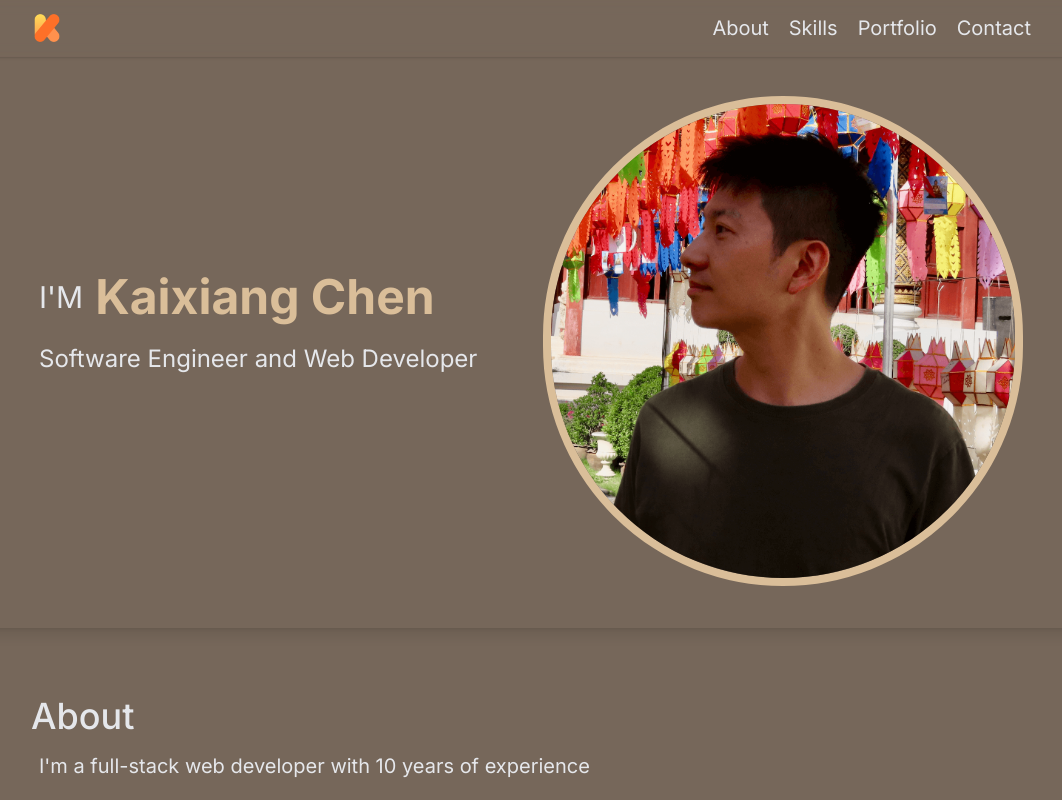
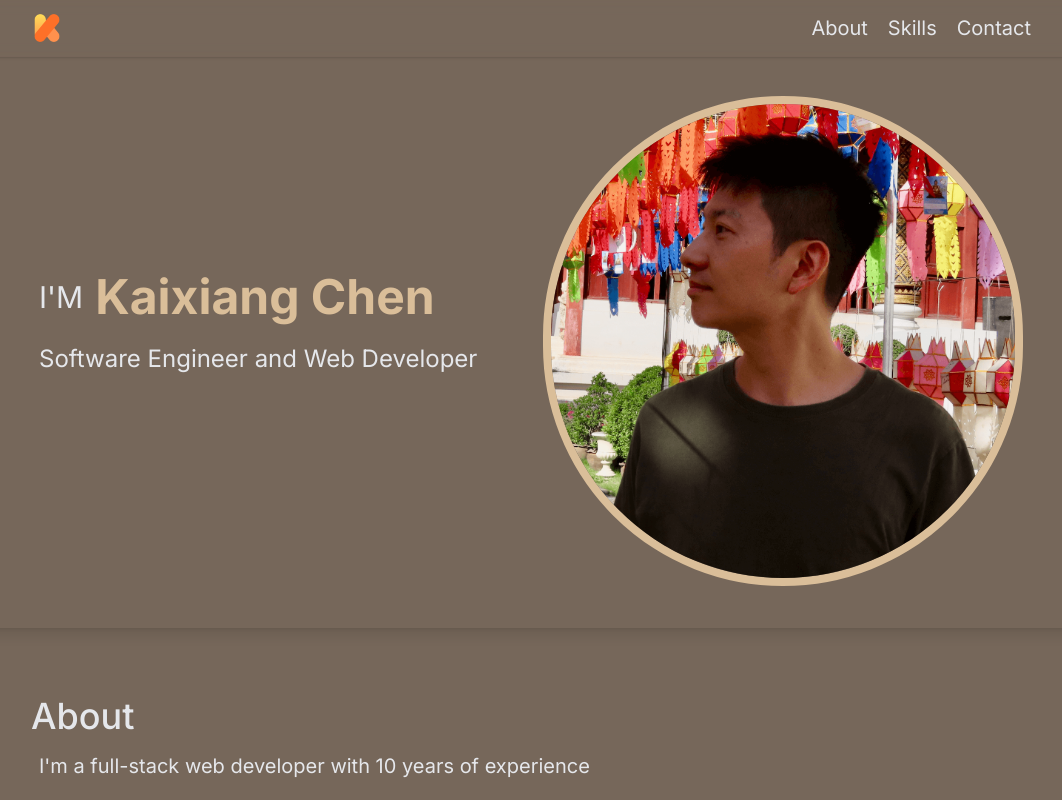
Before and after one commit to kaixsean/portfolio.kaixsean.com, a Next.js app: page / in a window 1280 px wide. Shown: the top 800 px of the page, without its empty margins (109-1171 px from the left). Built offline with nearby package versions, Linux system fonts and the light colour scheme.

Commit message:
feat: modify mobile Navbar

```diff
--- a/src/app/layouts/Navbar.jsx
+++ b/src/app/layouts/Navbar.jsx
@@ -66,7 +66,7 @@ function Navbar() {
               <div className="px-12 py-4">
                 <a
                   className="text-2xl font-bold tracking-widest text-gray-900 dark:text-gray-100"
-                  href="/"
+                  href="#about"
                 >
                   About
                 </a>
@@ -74,15 +74,15 @@ function Navbar() {
               <div className="px-12 py-4">
                 <a
                   className="text-2xl font-bold tracking-widest text-gray-900 dark:text-gray-100"
-                  href="/"
+                  href="#skills"
                 >
-                  Portfolio
+                  Skills
                 </a>
               </div>
               <div className="px-12 py-4">
                 <a
                   className="text-2xl font-bold tracking-widest text-gray-900 dark:text-gray-100"
-                  href="/"
+                  href="#contact"
                 >
                   Contact
                 </a>
@@ -97,7 +97,6 @@ function Navbar() {
           <li className="text-xl">
             <Link href="#skills">Skills</Link>
           </li>
-          <li className="text-xl">Portfolio</li>
           <li className="text-xl">
             <Link href="#contact">Contact</Link>
           </li>
```
